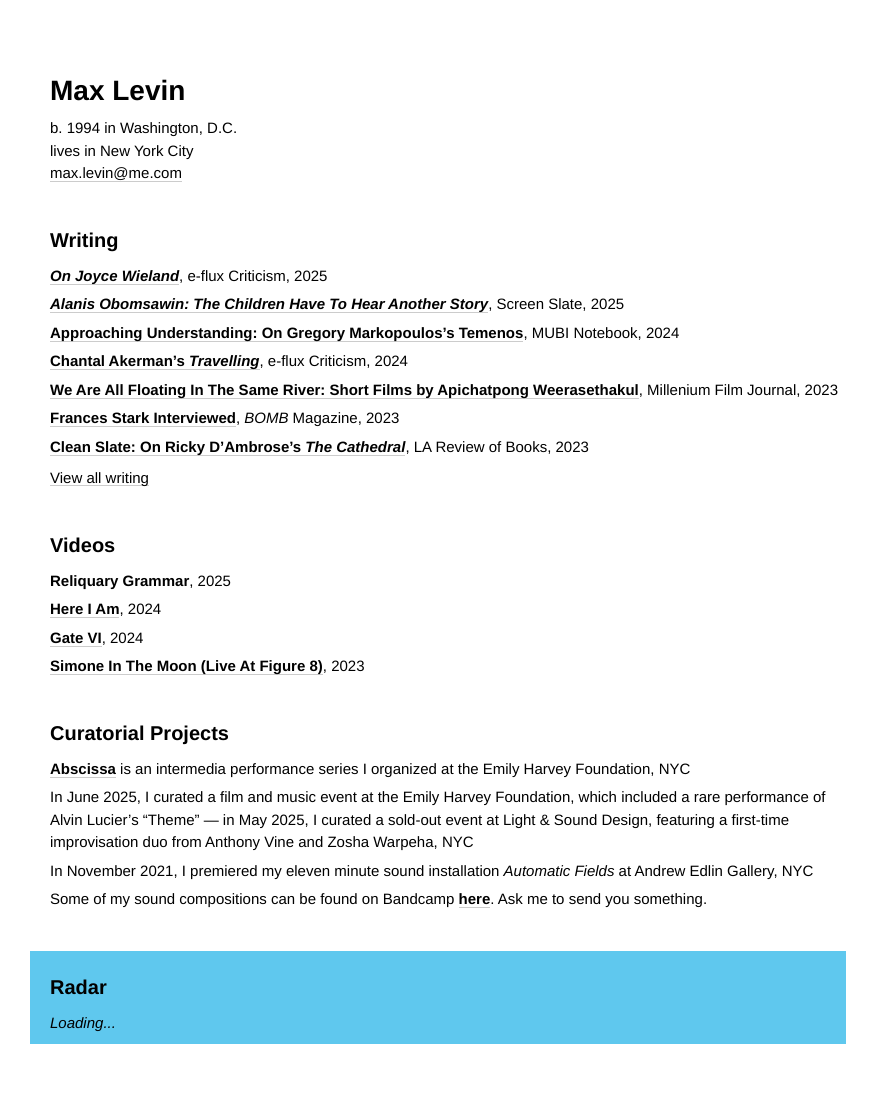
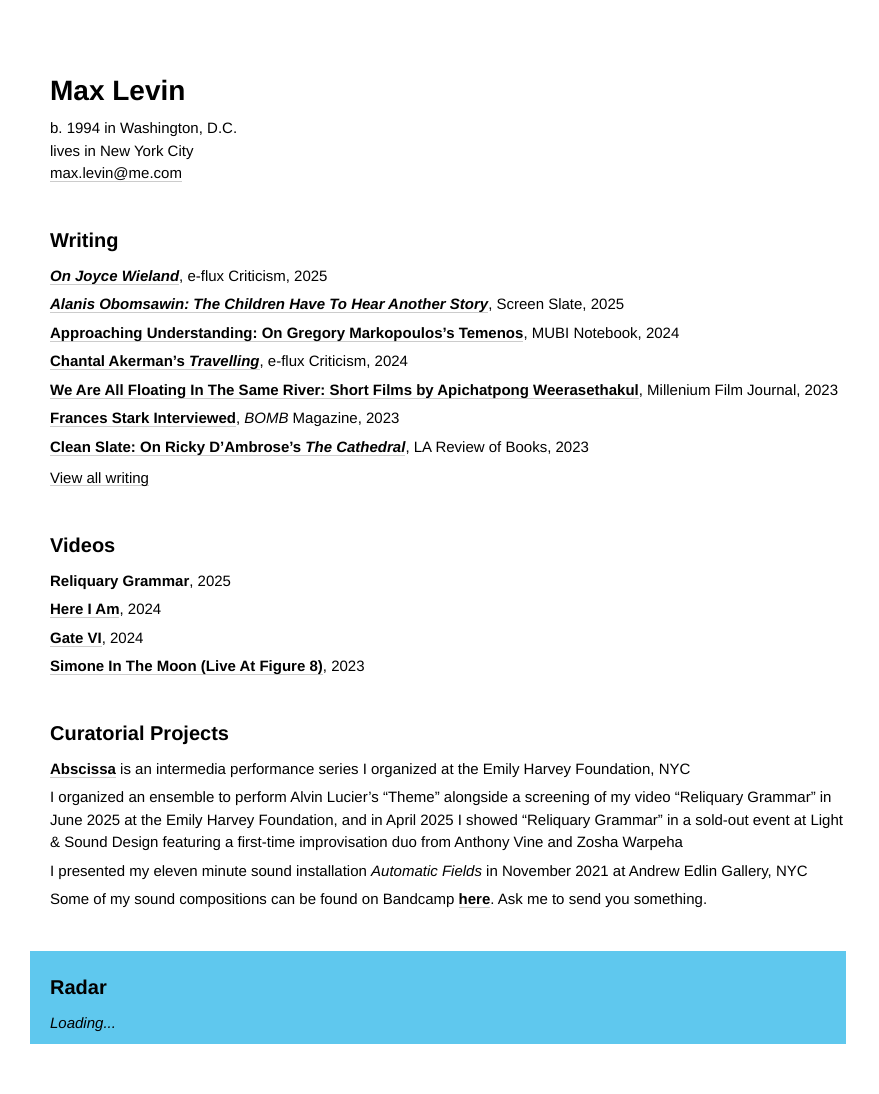
Before and after one commit to minicreative/maxlevin.me, a Jekyll site: the page built from index.md, in a window 1280 px wide. Shown: the whole page, without its empty margins (0-879 px from the left). Built offline with Jekyll 4.4.1, drawn with Linux system fonts in a browser that asks for light colours.

Commit message:
Updated Index

```diff
--- a/index.md
+++ b/index.md
@@ -205,12 +205,13 @@
   items:
   - description: "**[Abscissa](/pages/abscissa/)** is an intermedia performance series
       I organized at the Emily Harvey Foundation, NYC"
-  - description: In June 2025, I curated a film and music event at the Emily Harvey
-      Foundation, which included a rare performance of Alvin Lucier’s “Theme” — in
-      May 2025, I curated a sold-out event at Light & Sound Design, featuring a first-time
-      improvisation duo from Anthony Vine and Zosha Warpeha, NYC
-  - description: In November 2021, I premiered my eleven minute sound installation
-      *Automatic Fields* at Andrew Edlin Gallery, NYC
+  - description: 'I organized an ensemble to perform Alvin Lucier’s “Theme” alongside
+      a screening of my video “Reliquary Grammar” in June 2025 at the Emily Harvey
+      Foundation, and in April 2025 I showed “Reliquary Grammar” in a sold-out event
+      at Light & Sound Design featuring a first-time improvisation duo from Anthony
+      Vine and Zosha Warpeha '
+  - description: I presented my eleven minute sound installation *Automatic Fields*
+      in November 2021 at Andrew Edlin Gallery, NYC
   - description: Some of my sound compositions can be found on Bandcamp **[here](https://maxlevin.bandcamp.com)**.
       Ask me to send you something.
 - title: Radar
```
